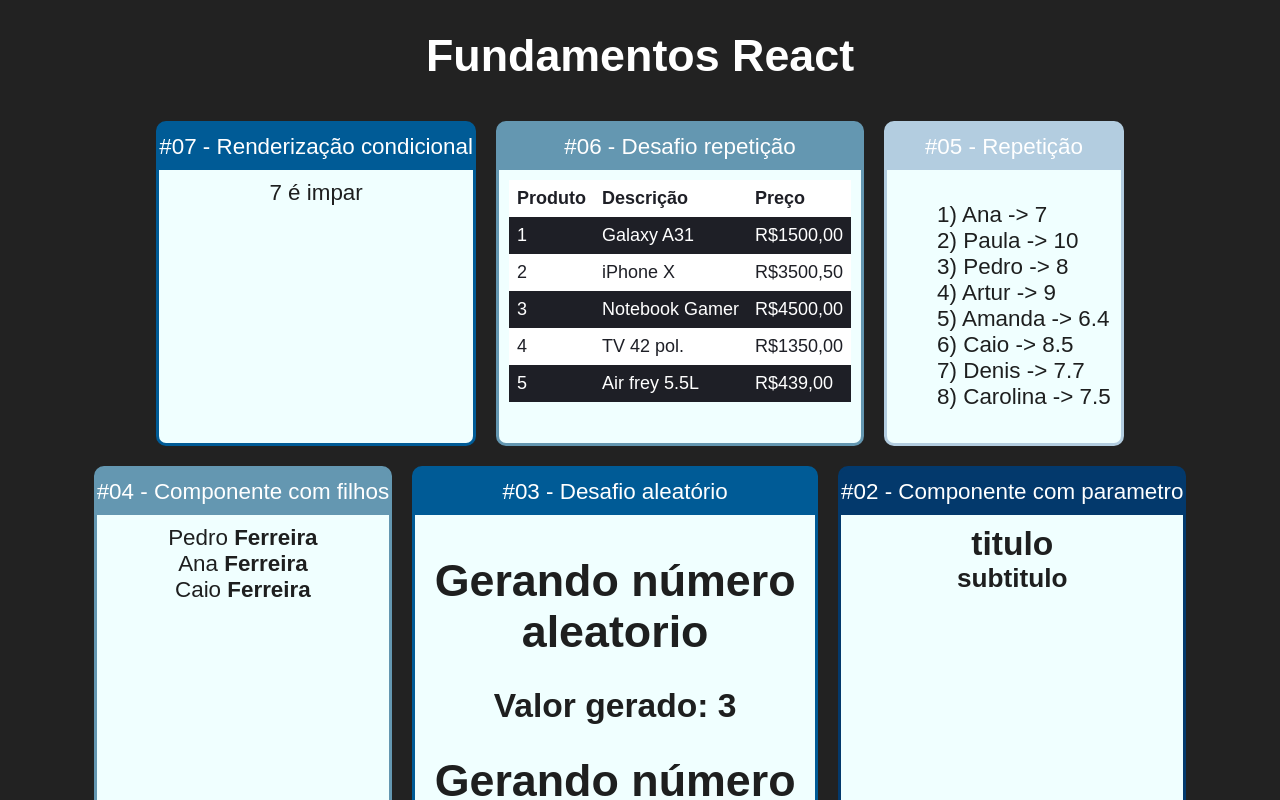
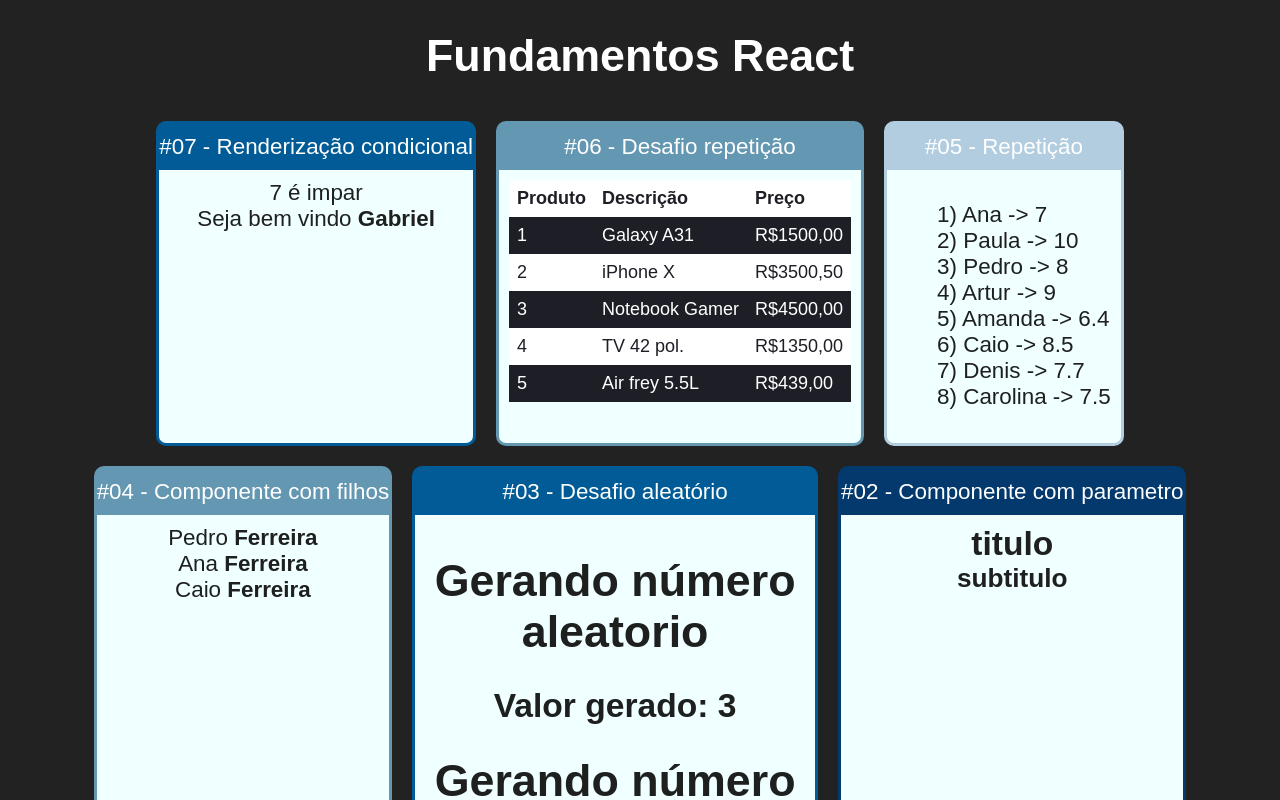
Before and after one commit to galongatti/introducaoReactJS, a React (Create React App) app: page / in a window 1280 px wide. Shown: the top 800 px of the page. Built offline with nearby package versions, Linux system fonts and the light colour scheme.

Commit message:
Renderização condicional #02

```diff
--- a/src/App.jsx
+++ b/src/App.jsx
@@ -8,6 +8,7 @@
 import FamiliaMembro from "./components/basicos/FamiliaMembro";
 import ListaAlunos from "./components/repeticao/ListaAlunos";
 import ParOuImpar from "./components/condicional/ParOuImpar";
+import UsuarioInfo from "./components/condicional/UsuarioInfo";
 
 import Card from "./components/layout/Card";
 import TabelaProdutos from "./components/repeticao/TabelaProdutos";
@@ -19,6 +20,7 @@
 			<div className="Cards">
 				<Card titulo="#07 - Renderização condicional" color="#005b96">
 					<ParOuImpar valor={7} />
+					<UsuarioInfo usuario={{ nome: "Gabriel" }} />
 				</Card>
 				<Card titulo="#06 - Desafio repetição" color="#6497b1">
 					<TabelaProdutos />
--- /dev/null
+++ b/src/components/condicional/Condicional.jsx
@@ -0,0 +1,9 @@
+function Condicional(props) {
+	if (props.test) {
+		return props.children;
+	} else {
+		return false;
+	}
+}
+
+export default Condicional;
--- /dev/null
+++ b/src/components/condicional/UsuarioInfo.jsx
@@ -0,0 +1,16 @@
+import React from "react";
+import Condicional from "./Condicional";
+
+function UsuarioInfo(props) {
+	const usuario = props.usuario || {};
+
+	return (
+		<div>
+			<Condicional test={usuario && usuario.nome}>
+				Seja bem vindo <strong>{usuario.nome}</strong>
+			</Condicional>
+		</div>
+	);
+}
+
+export default UsuarioInfo;
```
